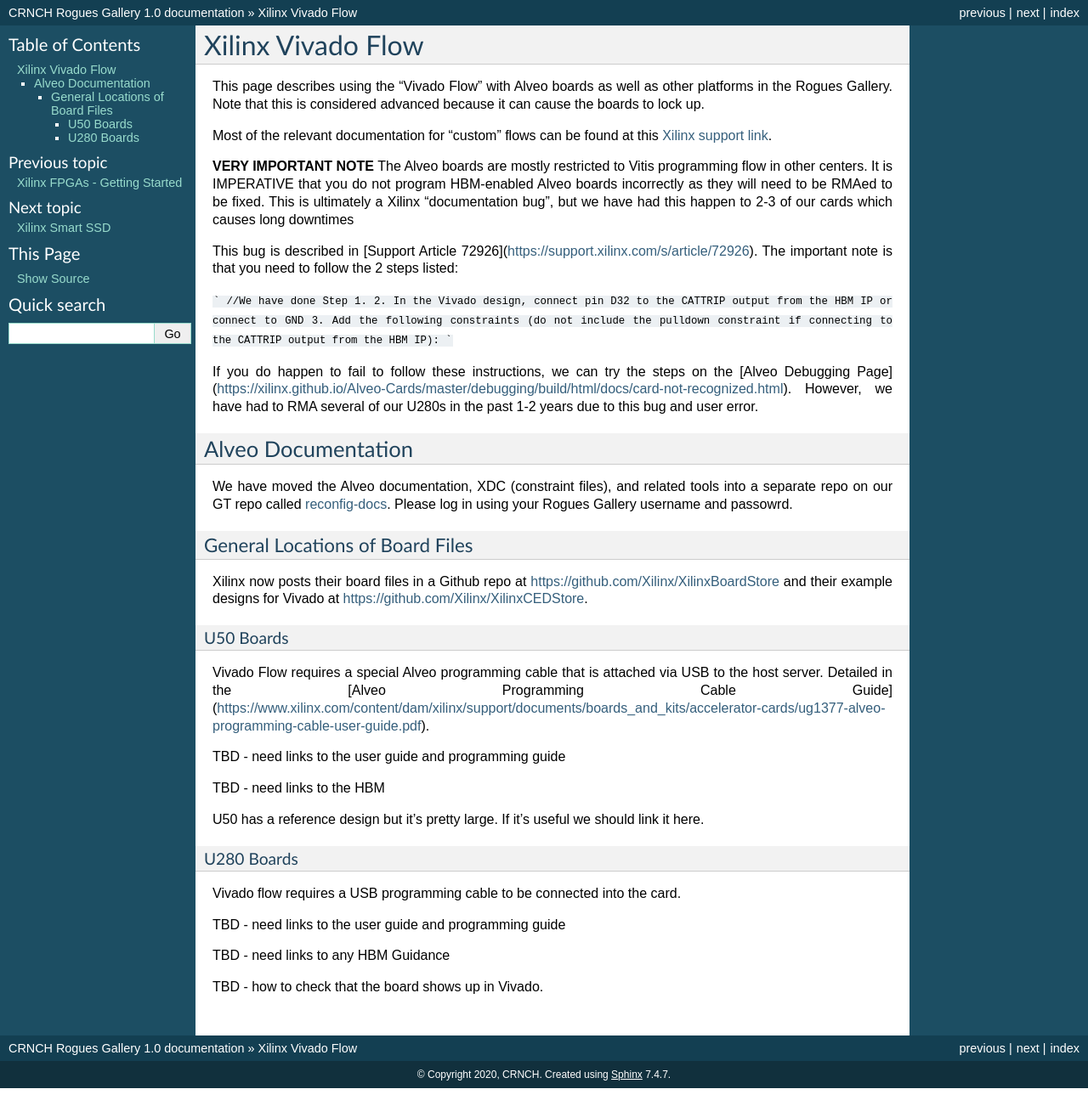
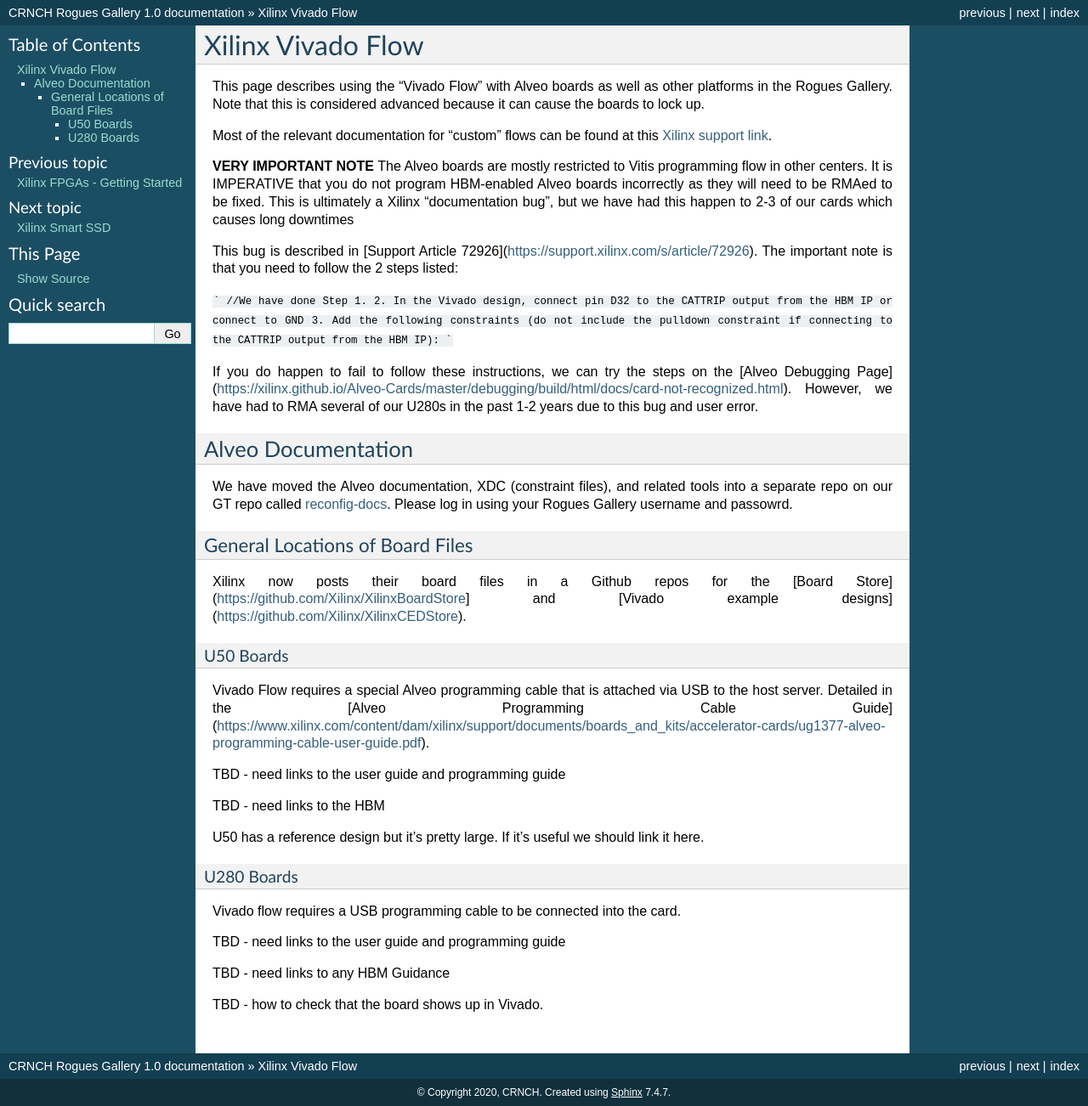
Before and after one commit to gt-crnch-rg/read-the-docs, a Sphinx documentation site: the page built from docs/reconfig/xilinx/xilinx-vivado-flow.rst, in a window 1280 px wide. Shown: the whole page at 85% size. Built offline with Sphinx 7.4.7, drawn with Linux system fonts in a browser that asks for light colours; pages that are not in the unit, such as notebooks, are missing from menus; before the commit the page ends 1281 px from its top, so only the background shows below that.

Commit message:
Update xilinx-vivado-flow.rst

```diff
--- a/docs/reconfig/xilinx/xilinx-vivado-flow.rst
+++ b/docs/reconfig/xilinx/xilinx-vivado-flow.rst
@@ -26,7 +26,7 @@
 General Locations of Board Files
 --------------------------------
 
-Xilinx now posts their board files in a Github repo at https://github.com/Xilinx/XilinxBoardStore and their example designs for Vivado at https://github.com/Xilinx/XilinxCEDStore.
+Xilinx now posts their board files in a Github repos for the [Board Store](https://github.com/Xilinx/XilinxBoardStore] and [Vivado example designs](https://github.com/Xilinx/XilinxCEDStore).
 
 U50 Boards
 ^^^^^^^^^^
```
